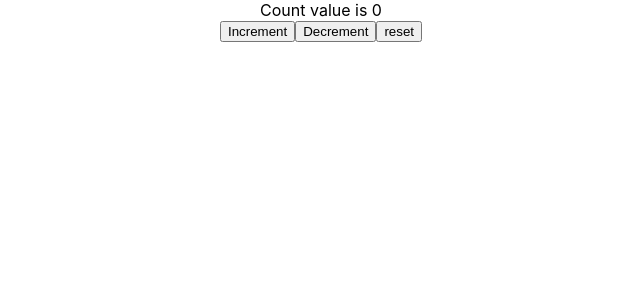
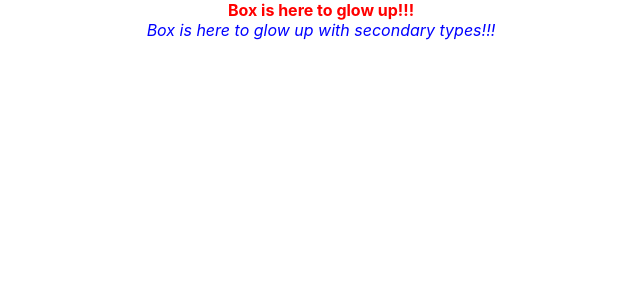
Before and after one commit to shanushikhar/React-typescript, a React (Create React App) app: page / in a window 1280 px wide. Shown: the top 300 px of the page, without its empty margins (319-959 px from the left). Built offline with nearby package versions, Linux system fonts and the light colour scheme.

Commit message:
Added useContext with ts

```diff
--- a/src/App.tsx
+++ b/src/App.tsx
@@ -1,10 +1,13 @@
 import "./App.css";
-import Counter from "./components/Counter";
+import Box from "./components/Box";
+import { ThemeContextProvider } from "./components/ThemeContextProvider";
 
 function App() {
   return (
     <div className="App">
-      <Counter />
+      <ThemeContextProvider>
+        <Box />
+      </ThemeContextProvider>
     </div>
   );
 }
--- /dev/null
+++ b/src/components/Box.tsx
@@ -0,0 +1,25 @@
+import React, { useContext } from "react";
+import { ThemeContext } from "./ThemeContextProvider";
+
+export default function Box() {
+  const context = useContext(ThemeContext);
+
+  return (
+    <>
+      <section
+        style={{ color: context.main.color, fontWeight: context.main.weight }}
+      >
+        Box is here to glow up!!!
+      </section>
+
+      <section
+        style={{
+          color: context.secondary.color,
+          fontStyle: context.secondary.type,
+        }}
+      >
+        Box is here to glow up with secondary types!!!
+      </section>
+    </>
+  );
+}
--- a/src/components/Counter.tsx
+++ /dev/null
@@ -1,60 +0,0 @@
-import React, { useReducer } from "react";
-
-type useReducerTypes = {
-  counter: number;
-};
-
-interface updatetype {
-  // if we have to pass only specific values < Strict Action type >
-  type: "decrement" | "increment";
-  payload: number;
-}
-
-interface resetAction {
-  type: "reset";
-  // if we want to pass payload as 0 then making it optional otherwise remove it
-  //payload?: number;
-}
-
-// this is called Discriminated union in Ts
-type actionTypes = updatetype | resetAction;
-
-const initialValue = {
-  counter: 0,
-};
-
-const reducerFunc = (state: useReducerTypes, action: actionTypes) => {
-  switch (action.type) {
-    case "increment":
-      return { counter: state.counter + action.payload };
-
-    case "decrement":
-      return { counter: state.counter - action.payload };
-
-    case "reset":
-      return initialValue;
-
-    default:
-      return state;
-  }
-};
-
-export default function Counter() {
-  const [currentVal, dispatch] = useReducer(reducerFunc, initialValue);
-
-  return (
-    <>
-      <section>Count value is {currentVal.counter}</section>
-      <button onClick={() => dispatch({ type: "increment", payload: 10 })}>
-        Increment
-      </button>
-      <button onClick={() => dispatch({ type: "decrement", payload: 10 })}>
-        Decrement
-      </button>
-      <button onClick={() => dispatch({ type: "reset" })}>
-        {/* <button onClick={() => dispatch({ type: "reset", payload: 10 })}> */}
-        reset
-      </button>
-    </>
-  );
-}
--- /dev/null
+++ b/src/components/Theme.ts
@@ -0,0 +1,10 @@
+export const theme = {
+    main:{
+        color:'red',
+        weight:'bold'
+    },
+    secondary:{
+        color:'blue',
+        type:'italic'
+    }
+}
--- /dev/null
+++ b/src/components/ThemeContextProvider.tsx
@@ -0,0 +1,14 @@
+import { createContext } from "react";
+import { theme } from "./Theme";
+
+type themeType = {
+  children: React.ReactNode;
+};
+
+export const ThemeContext = createContext(theme);
+
+export const ThemeContextProvider = ({ children }: themeType) => {
+  return (
+    <ThemeContext.Provider value={theme}>{children}</ThemeContext.Provider>
+  );
+};
```
Also changed, not shown: 1 other file (tests, documents, lock files or other folders).
